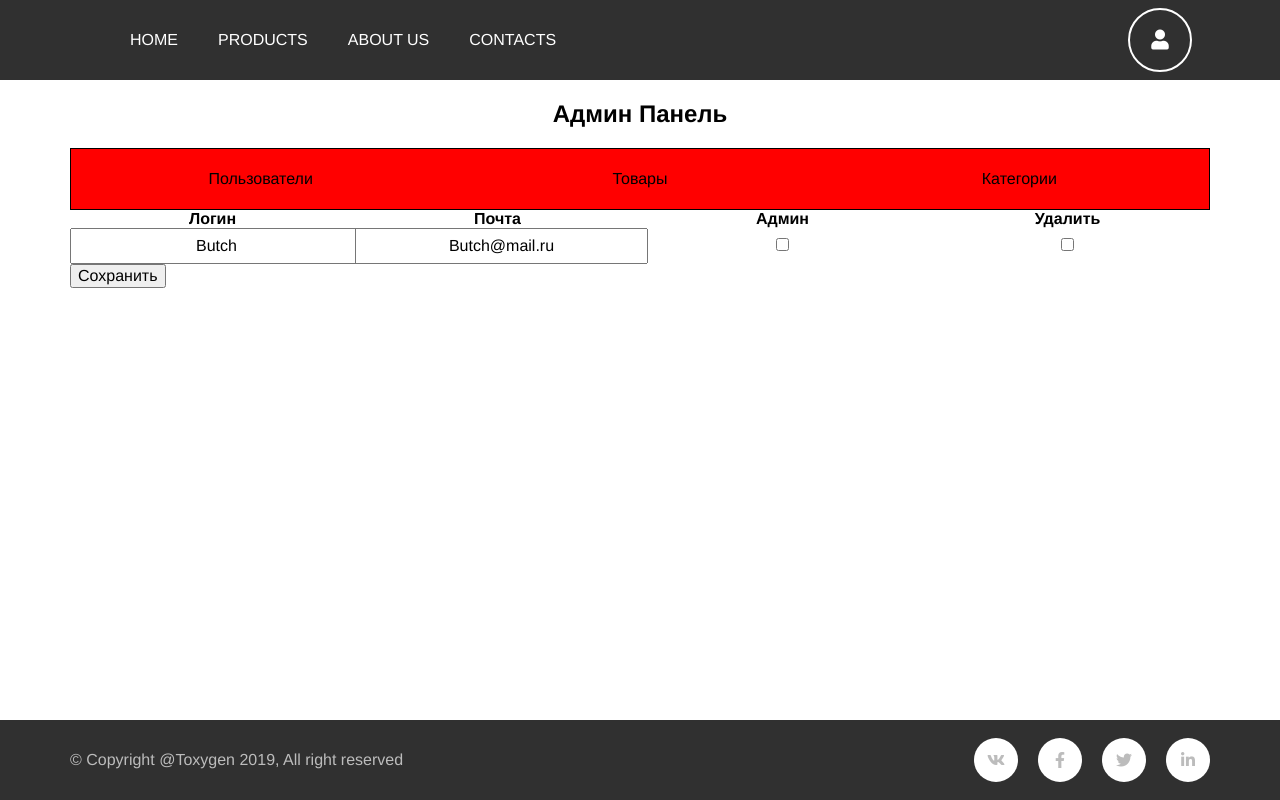
After one commit to MurMeseeks/Toxygen, a PHP site: page /Toxygen/src/admin.php in a window 1280 px wide. The commit adds this page. Run offline with PHP 8.4, Linux system fonts and the light colour scheme; some libraries are stand-ins or nearby versions.

Commit message:
Admin panel

```diff
--- /dev/null
+++ b/src/admin.php
@@ -0,0 +1,114 @@
+<!DOCTYPE html>
+<html lang="en">
+<head>
+    <meta charset="UTF-8">
+    <title>Toxygen shop</title>
+    <link rel="stylesheet" href="css/style.css">
+    <link rel="stylesheet" href="https://use.fontawesome.com/releases/v5.8.1/css/all.css" integrity="sha384-50oBUHEmvpQ+1lW4y57PTFmhCaXp0ML5d60M1M7uH2+nqUivzIebhndOJK28anvf" crossorigin="anonymous">
+    <meta name="viewport" content="width=device-width, initial-scale=1.0">
+</head>
+<body>
+<div class="wrapper">
+    <div class="content">
+        <header class="header">
+            <nav class="primary-menu">
+                <div class="container">
+                    <ul class="primary-menu__list">
+                        <li class="primary-menu__item">
+                            <a class="primary-menu__link" href="index.html">HOME</a>
+                        </li>
+                        <li class="primary-menu__item">
+                            <a class="primary-menu__link" href="animals.php">PRODUCTS</a>
+                        </li>
+                        <li class="primary-menu__item">
+                            <a class="primary-menu__link" href="#">ABOUT US</a>
+                        </li>
+                        <li class="primary-menu__item">
+                            <a class="primary-menu__link" href="#">CONTACTS</a>
+                        </li>
+                    </ul>
+                    <ul class="left-menu__list">
+                        <li id="dropdown" class="dropdown ddmenu left-menu__item">
+                            <i class="fas fa-user"></i>
+                            <?php
+                    session_start();
+                    if (isset($_SESSION['logged']))
+                        print
+                            '<ul id="dropdown-list" class="hide">
+                        <li><a href="profile.html">My Profile</a></li>
+                        <li><a href="admin.html">Admin Panel</a></li>
+                        <li><a href="#">Log Out</a></li>
+                    </ul>';
+                    else
+                    print
+                    '<ul id="dropdown-list" class="hide">
+                    <li><a href="auth.php">Sign In</a></li>
+                    <li><a href="register.html">Register</a></li>
+                </ul>';
+                    ?>
+                    </li>
+                    </ul>
+                </div>
+            </nav>
+        </header>
+        <main class="main">
+            <div class="container">
+                <h2 class="auth-header">Админ Панель</h2>
+                <div class="admin-links">
+                    <a class="admin-links__link" href="admin-users.php">Пользователи</a>
+                    <a class="admin-links__link" href="admin-goods.php">Товары</a>
+                    <a class="admin-links__link" href="admin-categories.php">Категории</a>
+                </div>
+                <form action="admin-users.php" method="post">
+                <table class="admin-users">
+                    <thead>
+                        <tr>
+                            <th>Логин</th>
+                            <th>Почта</th>
+                            <th>Админ</th>
+                            <th>Удалить</th>
+                        </tr>
+                    </thead>
+                    <tbody>
+<!--                    todo СДЕЛАЙ НАХЕР ВСЕ-->
+                    <tr>
+                        <td><input class="admin-users__input" type="text" value="Butch"></td>
+                        <td><input class="admin-users__input" type="text" value="Butch@mail.ru"></td>
+                        <td><input type="checkbox"></td>
+                        <td><input type="checkbox"></td>
+                    </tr>
+                    </tbody>
+                </table>
+                    <input type="submit" value="Сохранить">
+                </form>
+            </div>
+        </main>
+    </div>
+    <footer class="footer">
+        <div class="container">
+            <div class="footer__copyright">
+                © Copyright @Toxygen 2019, All right reserved
+            </div>
+            <div class="footer__socials">
+                <div class="social">
+                    <a target="_blank" href="https://vk.com"><i class="fab fa-vk"></i></a>
+                </div>
+                <div class="social">
+                    <a target="_blank" href="https://facebook.com" <i class="fab fa-facebook-f"></i></a>
+                </div>
+                <div class="social">
+                    <a href="https://twitter.com" target="_blank"><i class="fab fa-twitter"></i>
+                    </a>
+                </div>
+                <div class="social">
+                    <a target="_blank" href="https://linkedin.com"><i class="fab fa-linkedin-in"></i>
+                    </a>
+                </div>
+            </div>
+        </div>
+    </footer>
+</div>
+<script src="https://ajax.googleapis.com/ajax/libs/jquery/1.11.2/jquery.min.js"></script>
+<script src="js/dropdown.js"></script>
+</body>
+</html>
--- a/src/animals.php
+++ b/src/animals.php
@@ -45,8 +45,8 @@
 			  </ul>';
 				else
 				print
-				'<ul id="dropdown-list" class="hide">
-				<li><a href="auth.html">Sign In</a></li>
+                    '<ul id="dropdown-list" class="hide">
+				<li><a href="auth.php">Sign In</a></li>
 				<li><a href="register.html">Register</a></li>
 			</ul>';
 				?>
--- a/src/auth.html
+++ b/src/auth.php
@@ -1,3 +1,8 @@
+<?php
+session_start();
+if (isset($_SESSION['logged']))
+    header('location: animals.php');
+?>
 <!DOCTYPE html>
 <html lang="en">
   <head>
--- a/src/css/style.css
+++ b/src/css/style.css
@@ -177,4 +177,7 @@ html,body{height:100%;overflow-x:hidden}.wrapper{display:-webkit-box;display:-ms
 .dropdown ul{position:absolute;padding:0;width:150px;top:100%;text-align:center;display:block;list-style:none;border:1px solid #e86f6f;font-size:1rem;background:#fff}
 .dropdown ul.hide{display:none}.dropdown ul li{height:50px;line-height:50px;border-left:4px solid transparent}
 .dropdown ul li:hover{border-left:4px solid red}.dropdown ul li{font-size:.9em}.dropdown ul li a{padding:0 10px;text-decoration:none;display:block;color:red}
-.dropdown ul li a:hover{color:#e86f6f;background:#f4e6e6}
+.dropdown ul li a:hover{color:#e86f6f;background:#f4e6e6}.admin-users{width:100%}
+.admin-users__input{height:30px;width:100%;text-align:center}.admin-users td{text-align:center;width:100px}
+.admin-links{height:60px;display:-webkit-box;display:-ms-flexbox;display:flex;-webkit-box-align:center;-ms-flex-align:center;align-items:center;-webkit-box-pack:justify;-ms-flex-pack:justify;justify-content:space-between;border:1px solid black}
+.admin-links__link{text-align:center;line-height:60px;background:red;height:100%;width:100%;display:block;color:#000}
--- a/src/index.php
+++ b/src/index.php
@@ -42,7 +42,7 @@
                     else
                         print
                             '<ul id="dropdown-list" class="hide">
-                                <li><a href="auth.html">Sign In</a></li>
+                                <li><a href="auth.php">Sign In</a></li>
                                 <li><a href="register.html">Register</a></li>
                               </ul>';
                     ?>
--- a/src/scss/style.scss
+++ b/src/scss/style.scss
@@ -550,3 +550,35 @@ a {
   color: #e86f6f;
   background: #f4e6e6;
 }
+
+// АДМИНКА
+.admin {
+	&-users {
+		width: 100%;
+		&__input {
+			height: 30px;
+			width: 100%;
+          text-align: center;
+		}
+		td {
+          text-align: center;
+          width: 100px;
+		}
+	}
+	&-links {
+		height: 60px;
+		display: flex;
+		align-items: center;
+		justify-content: space-between;
+		border: 1px solid black;
+		&__link {
+			text-align: center;
+			line-height: 60px;
+			background: red;
+			height: 100%;
+			width: 100%;
+			display: block;
+			color: #000;
+		}
+	}
+}
```
Also changed, not shown: 1 other file.
